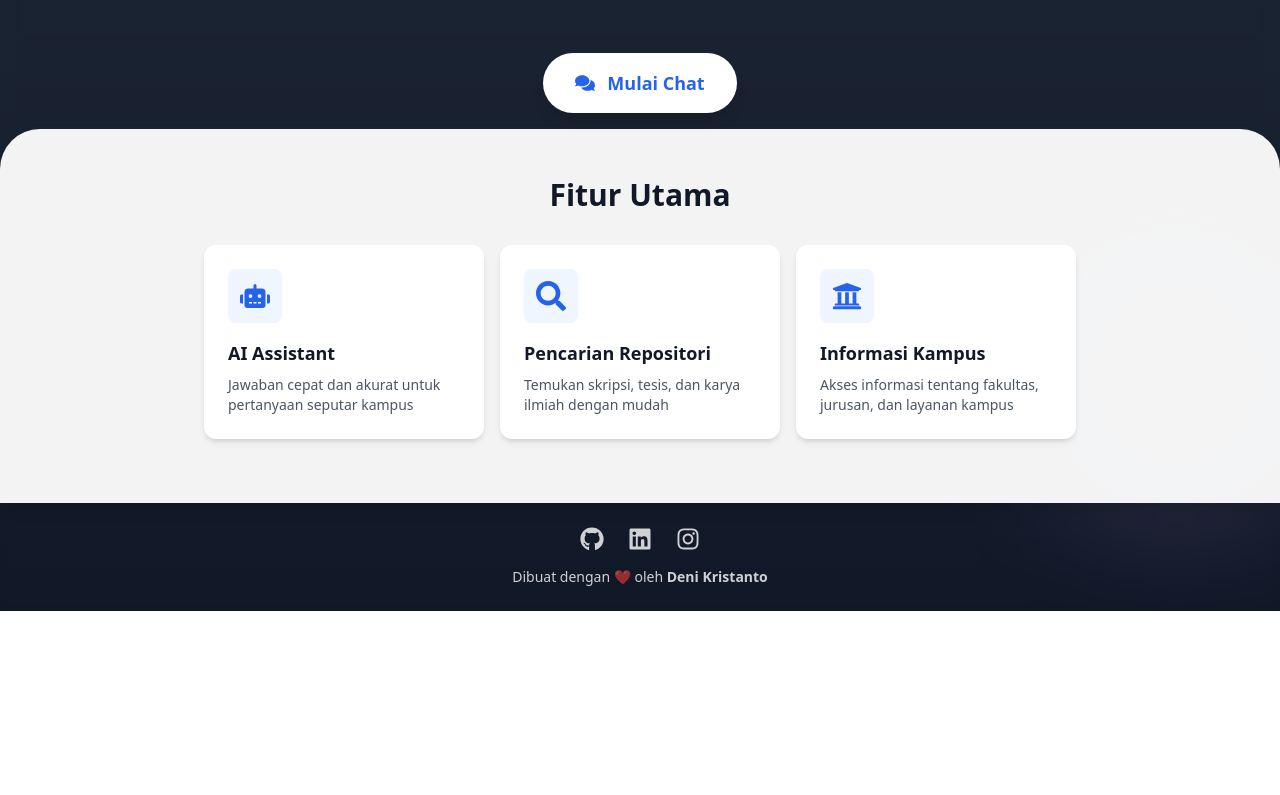
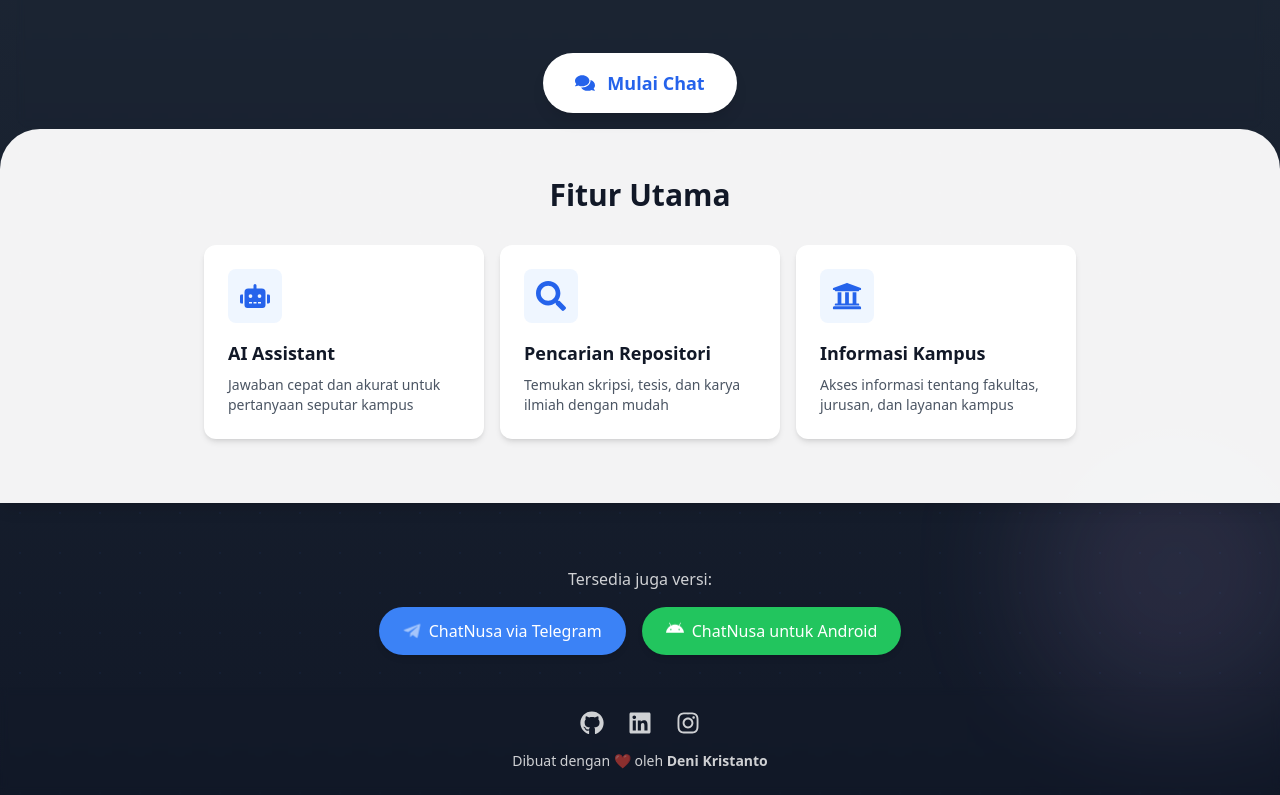
Before and after one commit to denicrizz/ChatNusa-React, a React (Vite) app: page / in a window 1280 px wide. Shown: the part 307-1102 px from the top of the page. Before the commit the page ends 918 px from the top, so only its background shows below. Built offline with nearby package versions, Linux system fonts and the light colour scheme; what tailwindcss-font-inter would draw is missing.

Commit message:
Update LandingPage.jsx

```diff
--- a/src/components/LandingPage.jsx
+++ b/src/components/LandingPage.jsx
@@ -1,23 +1,36 @@
 import React, { useState, useEffect, useRef } from "react";
 import { Link, useNavigate } from "react-router-dom";
-import { FaRobot, FaSearch, FaUniversity, FaArrowRight, FaComments, FaGithub, FaLinkedin, FaInstagram, FaSun, FaMoon } from "react-icons/fa";
+import {
+  FaRobot,
+  FaSearch,
+  FaUniversity,
+  FaArrowRight,
+  FaComments,
+  FaGithub,
+  FaLinkedin,
+  FaInstagram,
+  FaSun,
+  FaMoon,
+  FaTelegramPlane,
+  FaAndroid,
+} from "react-icons/fa";
 import logo from "../assets/logo.png";
 
 export default function LandingPage() {
   const [activeIndex, setActiveIndex] = useState(0);
-  // Initialize darkMode from localStorage or default to true
   const [darkMode, setDarkMode] = useState(() => {
-    const savedMode = localStorage.getItem('darkMode');
+    const savedMode = localStorage.getItem("darkMode");
     return savedMode ? JSON.parse(savedMode) : true;
   });
   const carouselRef = useRef(null);
   const navigate = useNavigate();
 
-  // Add effect to save darkMode to localStorage
   useEffect(() => {
-    localStorage.setItem('darkMode', JSON.stringify(darkMode));
-    // Optional: Add data-theme attribute to html element for global styling
-    document.documentElement.setAttribute('data-theme', darkMode ? 'dark' : 'light');
+    localStorage.setItem("darkMode", JSON.stringify(darkMode));
+    document.documentElement.setAttribute(
+      "data-theme",
+      darkMode ? "dark" : "light"
+    );
   }, [darkMode]);
 
   useEffect(() => {
@@ -28,12 +41,12 @@ export default function LandingPage() {
 
         carouselRef.current.scrollTo({
           left: scrollWidth * nextIndex,
-          behavior: 'smooth'
+          behavior: "smooth",
         });
 
         setActiveIndex(nextIndex);
       }
-    }, 3000); // Change slide every 3 seconds
+    }, 3000);
 
     return () => clearInterval(interval);
   }, [activeIndex]);
@@ -47,37 +60,33 @@ export default function LandingPage() {
     }
   };
 
-  // Add transition handler
   const handleChatTransition = () => {
-    // First animate the background
-    document.body.style.transition = 'opacity 0.5s ease-in-out';
-    document.body.style.opacity = '0';
+    document.body.style.transition = "opacity 0.5s ease-in-out";
+    document.body.style.opacity = "0";
 
-    // Then navigate after animation
     setTimeout(() => {
-      navigate('/chat');
-      // Reset opacity after navigation
-      document.body.style.opacity = '1';
+      navigate("/chat");
+      document.body.style.opacity = "1";
     }, 500);
   };
 
   const toggleDarkMode = () => {
-    setDarkMode(prevMode => !prevMode);
+    setDarkMode((prevMode) => !prevMode);
   };
 
   return (
-    <div className={`min-h-screen bg-gradient-to-b ${darkMode ? 'from-gray-800 to-gray-900' : 'from-blue-500 to-blue-700'} relative overflow-hidden`}>
-      {/* Mobile-friendly background pattern */}
+    <div
+      className={`min-h-screen bg-gradient-to-b ${
+        darkMode ? "from-gray-800 to-gray-900" : "from-blue-500 to-blue-700"
+      } relative overflow-hidden`}
+    >
       <div className="absolute inset-0 bg-grid-pattern opacity-5"></div>
-
-      {/* Mobile-optimized glowing orbs */}
       <div className="absolute inset-0 overflow-hidden">
         <div className="absolute -top-10 -left-10 w-48 h-48 bg-blue-300/20 rounded-full blur-3xl animate-pulse"></div>
         <div className="absolute bottom-20 -right-10 w-72 h-72 bg-purple-300/20 rounded-full blur-3xl animate-pulse delay-1000"></div>
       </div>
 
       <div className="relative">
-        {/* Mobile-first Hero Section */}
         <div className="container mx-auto px-4 pt-6">
           <div className="flex justify-end mb-4">
             <button
@@ -118,7 +127,6 @@ export default function LandingPage() {
           </div>
         </div>
 
-        {/* Mobile-friendly Features Section */}
         <div className="bg-white/95 dark:bg-gray-800/95 py-8 sm:py-12 rounded-t-[2.5rem] shadow-lg">
           <div className="container mx-auto px-4">
             <h2 className="text-2xl sm:text-3xl font-bold text-center mb-6 sm:mb-8 text-gray-900 dark:text-white">
@@ -153,13 +161,12 @@ export default function LandingPage() {
                 </div>
               </div>
 
-              {/* Show dots only on mobile */}
               <div className="flex justify-center gap-2 mt-4 sm:hidden">
                 {[0, 1, 2].map((index) => (
                   <div
                     key={index}
                     className={`w-2 h-2 rounded-full transition-colors duration-300 ${
-                      index === activeIndex ? 'bg-blue-500' : 'bg-blue-300'
+                      index === activeIndex ? "bg-blue-500" : "bg-blue-300"
                     }`}
                   />
                 ))}
@@ -167,9 +174,38 @@ export default function LandingPage() {
             </div>
           </div>
         </div>
+
+        {/* Versi Telegram & Android */}
+        <div className="text-center mt-16 mb-8">
+          <p className="text-white/80 text-sm sm:text-base mb-4">
+            Tersedia juga versi:
+          </p>
+
+          <div className="flex flex-col sm:flex-row items-center justify-center gap-4">
+            <a
+              href="https://t.me/chatnusa_bot"
+              target="_blank"
+              rel="noopener noreferrer"
+              className="inline-flex items-center gap-2 bg-blue-500 hover:bg-blue-600 text-white px-6 py-3 rounded-full shadow-md transition-all duration-300 hover:scale-105"
+            >
+              <FaTelegramPlane className="text-lg animate-pulse" />
+              <span className="font-medium">ChatNusa via Telegram</span>
+            </a>
+
+            <a
+              href="https://example.com/chatnusa.apk"
+              target="_blank"
+              rel="noopener noreferrer"
+              className="inline-flex items-center gap-2 bg-green-500 hover:bg-green-600 text-white px-6 py-3 rounded-full shadow-md transition-all duration-300 hover:scale-105"
+            >
+              <FaAndroid className="text-lg animate-bounce" />
+              <span className="font-medium">ChatNusa untuk Android</span>
+            </a>
+          </div>
+        </div>
       </div>
 
-      {/* Footer with Social Links */}
+      {/* Footer */}
       <footer className="text-center py-6 text-white/80 text-sm backdrop-blur-sm">
         <div className="flex flex-col items-center gap-4">
           <div className="flex gap-6">
@@ -199,8 +235,8 @@ export default function LandingPage() {
             </a>
           </div>
           <div>
-            Dibuat dengan <span className="text-red-500 animate-pulse">❤️</span> oleh{" "}
-            <span className="font-semibold">Deni Kristanto</span>
+            Dibuat dengan <span className="text-red-500 animate-pulse">❤️</span>{" "}
+            oleh <span className="font-semibold">Deni Kristanto</span>
           </div>
         </div>
       </footer>
```
